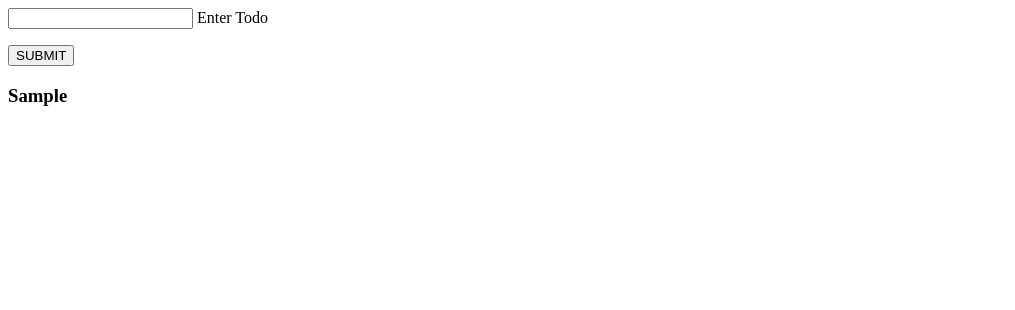
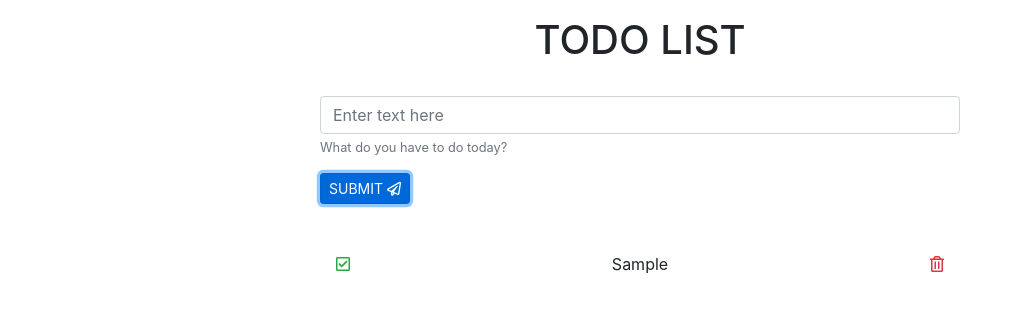
Before and after one commit to oghusky/cool_todo, a plain HTML site: page index.html in a window 1280 px wide. Both pictures are taken after typing "Sample" into the empty fields and a click on the button "SUBMIT". Shown: the whole page, without its empty margins (0-1015 px from the left). Drawn offline with nearby package versions, Linux system fonts and the light colour scheme; files whose address does not match are found by name.

Commit message:
added more funcitonality to do list and comments to code in js and css files

```diff
--- a/assets/css/styles.css
+++ b/assets/css/styles.css
@@ -0,0 +1,105 @@
+/* root settings */
+:root{
+  --light-grey: #eee;
+  --standard-spacing: 1rem;
+}
+/* simple reset css */
+*{
+  margin: 0;
+  padding:0;
+  box-sizing: border-box;
+}
+/* keeps html and body from scrolling left and right */
+html,
+body{
+  width: 100%;
+}
+
+/* form */
+form{
+  /* sets form width */
+  width: 50%;
+  /* puts for 2 rem from top and middle of page left and right */
+  margin: 2rem auto 0rem;
+}
+div.form-group{
+  /* adds space between submit button and the rest of the form  */
+  margin-bottom: var(--standard-spacing);
+}
+p.text-right{
+  /* adds space between todo items and bottom of form */
+  margin-bottom: 0;
+}
+/* end form */
+
+/* todo list */
+#todo_list{
+  /* sets width to equal form*/
+  width: 50%;
+  /* removes padding from bootstrap auto setting of padding*/
+  padding: 0;
+  /* brings todo list to middle of page */
+  margin: 0rem auto;
+}
+/* end todo list */
+
+/* todo items */
+#todo_item{
+  /* set todo item to full width of todo list div */
+  width: 100%;
+  /* aligns todo item text to center */
+  text-align: center;
+}
+
+.todo_div{
+  /* because of boostrap auto styles bottom already has margin */
+  /* so padding is set on sides to that it matches bottom styles */
+  padding: var(--standard-spacing) var(--standard-spacing) 0 var(--standard-spacing);
+  /* makes each newly created div take up full width of parent div */
+  width: 100%;
+  /* next two lines of code make sure buttons and text stay in a row */
+  display: flex;
+  flex-direction: row;
+  /* drops text and buttons to same height level visually in todo item */
+  align-items:center;
+  /* adds light visual seperation line */
+  border-bottom: 1px solid var(--light-gray);
+  /* adds spacing in between each item */
+  margin-bottom: var(--standard-spacing);
+}
+.btn-outline-danger,
+.btn-outline-success{
+  /* next two lines remove bootstraps auto btn styles */
+  border:none;
+  outline: none;
+  /* makes buttons and todo text sit at same line height */
+  margin-top: -1rem;
+}
+/* removes all bootstrap stylings for btn focus */
+.btn-outline-success:focus,
+.btn-outline-success:active{
+  background-color: initial;
+  color: #5cb85c;
+  border-color: transparent;
+  box-shadow: none;
+}
+/* end todo items */
+/* dynamic classes for todo items on btn clicks */
+.done{
+  /* makes font bold when check btn clicked */
+  font-weight: bold;
+  /* puts line thru text on check btn click */
+  text-decoration: line-through;
+}
+/* changes background color of each item the is clicked */
+.done-div{
+  background-color: var(--light-grey);
+}
+
+/* media queries */
+@media screen and (max-width: 414px){
+  form,
+  #todo_list{
+    width: 90%;
+  }
+}
--- a/assets/js/app.js
+++ b/assets/js/app.js
@@ -1,119 +1,75 @@
-// ==============word for a named data type - variable
-// =============name for a list of element - array
-//================ what is an if statement used for - conditional statements
-// var todoListArr = ["item 1", "item 2", "item 3", "item 4"];
-// ===========for loops are used to show each element of a given array
-// ===========first element in for loop sets where to start
-// ==============second element in for loop sets where to stop
-// ==============third element sets how many hops to make at once
-// for (var i = 0; i < todolist.length; i++) {
-//   // =============="i" is the index not the count
-//   // ==================how to show only certain elements in array
-//   if (i > 0 && i < 3) {
-//     // console.log(todolist[i]);
-//   }
-// }
-//================= objects
-// ==========================written in key value pairs. key is before colon value is after colon
-var person = {
-  name: "John",
-  age: 21,
-  job: "Executive"
-}
-// console.log("Log from line 21 in app.js", person.age);
-// =================grab HTML element
-// ==================grab form
-var todoForm = document.querySelector("form");
-// document.getElementsByTagName("form");
-// -========================grab input with id="todo_input"
-var todoInput = document.querySelector("#todo_input");
-// document.getElementsByTagName("input");
-// document.getElementById("todo_input");
-// ============== grab button
-var button = document.querySelector("button");
-// document.getElementsByTagName("button");
-// ====================grab section with id="todo_list"
-var todoList = document.querySelector("#todo_list");
-// document.querySelector("section");
-// document.getElementById("todo_list");
-// document.getElementsByTagName("section");
-// =========== a function is a set of instructions you want to follow
-// ============= to write a function
-// =========== use the word function then a name then parentheses then curly braces
-// function addToDo() {
-//   // create element
-//   var todoItem = document.createElement("p");
-//   // create text that goes in element
-//   todoItem.textContent = "finish homework";
-//   // put inside todo list section
-//   todoList.append(todoItem);
-// }
-// // call function
-// addToDo();
-// create click event for button
-// grab variable name for button and add event listener
-// put function inside of event listener so that it doesn't call until button is clicked
-// button.addEventListener("click", function (banana) {
-//   // prevent default keeps page from reloading after button click
-//   banana.preventDefault();
-//   // banana is a variable that gets it's info from the event listener
-//   console.log(event);
-
-//   // create element
-//   var todoItem = document.createElement("div");
-//   // create text that goes in element
-//   // text is from input
-//   // how do we get text from our input?
-//   todoItem.textContent = todoInput.value;
-//   // put element inside of todo list section
-//   todoList.append(todoItem);
-// });
-// for (var i = 0; i < todoListArr.length; i++) {
-//   var date = new Date();
-//   var hours = date.getHours();
-//   var minutes = date.getMinutes();
-//   var todoItem = document.createElement("p");
-//   // todoItem.innerHTML = "<h3>" + todoListArr[i] + " <span>" + hours + ":" + minutes + "</span></h3>";
-//   //string literal
-//   todoItem.innerHTML = `<h3>${todoListArr[i]} <span>${hours}:${minutes}</span></h3>`;
-//   todoList.append(todoItem);
-// }
-// array is set to empty because we don't wan to populate it until button is clicked
-var todoListArr = [];
-// nothing inside of event listener happens until buttno click
-button.addEventListener("click", function (banana) {
-  // keeps page from reloading
-  banana.preventDefault();
-  // sends text from input to todoListArr
-  todoListArr.push(todoInput.value);
-  // empty out html each time before showing array of items.
-  todoList.innerHTML = "";
-  todoInput.value = "";
-  // Loops through todoList array
-  for (var i = 0; i < todoListArr.length; i++) {
-    // get date object
-    var date = new Date();
-    // how to get hours from date object
-    var hours = date.getHours();
-    // how to get minutes from date object
-    var minutes = date.getMinutes();
-    // how to get second from date object
-    var seconds = date.getSeconds();
-    // create element
-    var todoItem = document.createElement("div");
-    // todoItem.innerHTML = "<h3>" + todoListArr[i] + " <span>" + hours + ":" + minutes + "</span></h3>";
-    //string literals
-    // design the way todo item looks
-    todoItem.innerHTML = `<h3>${todoListArr[i]}</h3>`;
-    // append each todoitem to todolist section
-    todoList.append(todoItem);
-
+// load event listener waits until document is fully loaded to run function
+window.addEventListener("load", () => {
+  // using DOM to set document title
+  document.title = "Cool Todo List";
+  const todoList = [];
+  let isDone = false;
+  // when submit button is clicked
+  document.querySelector(".btn-primary").addEventListener("click", (e) => {
+    // keeps page from reloading after each todo submission
+    e.preventDefault();
+    const todoInput = document.querySelector("#todo_input");
+    // makes sure submission only works when input has text in it
+    if (todoInput.value !== "") {
+      document.querySelector("#todo_list").innerHTML = "";
+      // console.log(todoInput.value);
+      pushTodo(todoInput.value);
+      showArrInHtml(todoList);
+      clearInput(todoInput);
+    }
+  });
+  // grabs input value and pushes to todolist array
+  function pushTodo(todo) {
+    todoList.push(todo);
+    return todoList
   }
-})
-
-// 1. grab all html elements need
-// 2. make a function for what you "ultimate"ly want to happen
-// 3. created click event to show ultimate function
-// 4. then remove ultimate function set click event for input.value
-// 5. after input value click to push input.value to array
-// 6. after pushgin to array design your todo.
+  // grabs input value
+  function clearInput(input) {
+    input.value = "";
+  }
+  // create div for each todo
+  function showArrInHtml(arr) {
+    arr.map(todo => {
+      // takes in array from parameter and accesses each element
+      // then for each element create a div
+      const todoItem = document.createElement('div');
+      // after div is created add class
+      todoItem.classList.add('todo_div');
+      // set data attribute equal todo
+      // HINT this is for when we want to delete todo from not just UI but from array created
+      todoItem.setAttribute("data-todo_id", todo)
+      // this is what the HTML for each todo will look like
+      todoItem.innerHTML = `
+        <button class="btn btn-outline-success p-0"><i class="far fa-check-square"></i></button>
+        <p class="p-3" id="todo_item">${todo}</p>
+        <button class="btn btn-outline-danger p-0"><i class="far fa-trash-alt"></i></button>
+      `;
+      // after todo HTML is created append to div with ID of todo_list in HTML
+      document.querySelector("#todo_list").append(todoItem);
+    });
+  }
+  // when trash button is clicked
+  $("#todo_list").on("click", ".btn-outline-danger", (e) => {
+    e.target.parentElement.parentElement.remove();
+    const todo_id = e.target.parentElement.parentElement.getAttribute("data-todo_id");
+    todoList.splice(todoList.indexOf(todo_id), 1)
+  });
+  // check button is clicked
+  // toggles done class
+  $("#todo_list").on("click", ".btn-outline-success", (e) => {
+    // checks if NOT done when clicked
+    if (!isDone) {
+      // if not done when clicked add these classes
+      const todo_text = e.target.parentElement.nextElementSibling;
+      todo_text.classList.add("done");
+      e.target.parentElement.parentElement.classList.add("done-div");
+      isDone = true;
+    } else {
+      // else if is done when clicked remove classes
+      const todo_text = e.target.parentElement.nextElementSibling;
+      todo_text.classList.remove("done");
+      e.target.parentElement.parentElement.classList.remove("done-div");
+      isDone = false;
+    }
+  });
+});
--- a/index.html
+++ b/index.html
@@ -4,19 +4,37 @@
 <head>
   <meta charset="UTF-8">
   <meta name="viewport" content="width=device-width, initial-scale=1.0">
+  <!-- Bootstrap CSS -->
+  <link rel="stylesheet" href="https://stackpath.bootstrapcdn.com/bootstrap/4.5.0/css/bootstrap.min.css"
+    integrity="sha384-9aIt2nRpC12Uk9gS9baDl411NQApFmC26EwAOH8WgZl5MYYxFfc+NcPb1dKGj7Sk" crossorigin="anonymous">
+  <!-- Font Awesome -->
+  <link rel="stylesheet" href="https://use.fontawesome.com/releases/v5.6.3/css/all.css"
+    integrity="sha384-UHRtZLI+pbxtHCWp1t77Bi1L4ZtiqrqD80Kn4Z8NTSRyMA2Fd33n5dQ8lWUE00s/" crossorigin="anonymous" />
   <link rel="stylesheet" href="./assets//css/styles.css">
-  <title>Cool Todo</title>
+  <title></title>
 </head>
 
 <body>
-  <form action="">
-    <!-- if using a lable tag inside of form give it a "for" attr -->
-    <!-- for attr has to match id in input tag -->
-    <input type="text" name="todo_input" id="todo_input">
-    <label for="todo_input">Enter Todo</label>
-    <p><button>SUBMIT</button></p>
+  <h1 class="text-center mt-3">TODO LIST</h1>
+  <form>
+    <div class="form-group">
+      <!-- if using a lable tag inside of form give it a "for" attr -->
+      <!-- for attr has to match id in input tag -->
+      <input class="form-control" type="text" id="todo_input" placeholder="Enter text here">
+      <small class="form-text text-muted">What do you have to do today?</small>
+    </div>
+    <p class="text-left"><button class="btn btn-sm btn-primary">SUBMIT <i class="far fa-paper-plane"></i></button></p>
   </form>
-  <section id="todo_list"></section>
+  <!-- Render todos here -->
+  <div class="outer-list">
+    <section id="todo_list"></section>
+  </div>
+  <!-- Jquery -->
+  <script src="https://code.jquery.com/jquery-3.5.1.min.js"
+    integrity="sha256-9/aliU8dGd2tb6OSsuzixeV4y/faTqgFtohetphbbj0=" crossorigin="anonymous"></script>
+  <!-- scroll reveal -->
+  <script src="https://unpkg.com/scrollreveal"></script>
+  <!-- Custom JS -->
   <script src="./assets/js/app.js"></script>
 </body>
 
```
